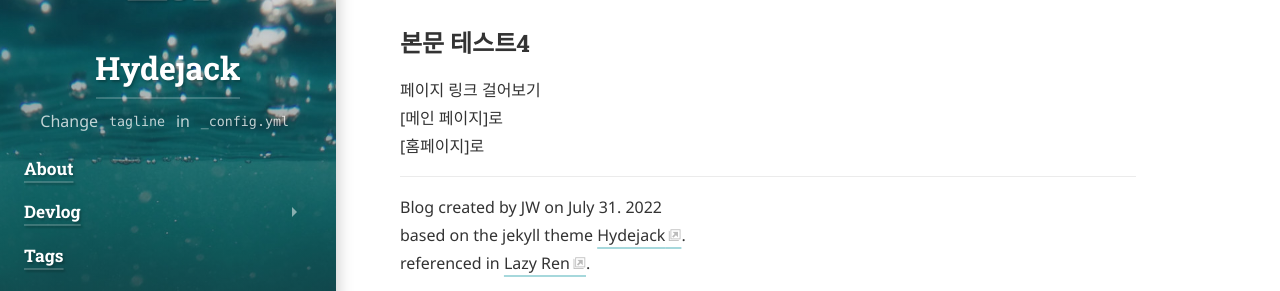
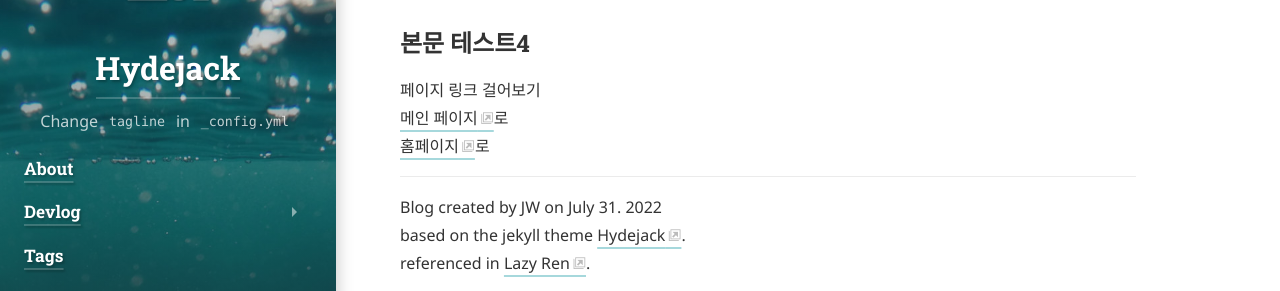
Before and after one commit to jwpark0625/jwpark0625.github.io, a Jekyll site: the page built from about.md, in a window 1280 px wide and 900 px high, scrolled down 1219 px. Shown: the part 153-444 px from the top of the window. Built offline with Jekyll 4.4.1, drawn with Linux system fonts in a browser that asks for light colours; cached includes are drawn as plain includes; nearby versions of some CDN libraries; some web fonts are replaced; library files that are not in the unit come from our copies; part of the change alters nothing that is shown.

Commit message:
updated by JW

```diff
--- a/about.md
+++ b/about.md
@@ -57,8 +57,8 @@ referenced in [Lazy Ren].
 [Winitech]: https://www.winitech.com/
 [Kyungbook National University]: https://www.knu.ac.kr/
 [Gamer]: https://steamcommunity.com/id/ropin5763
-[resume]: /resume/
+[resume]: /resume
 [Hydejack]: https://hydejack.com
 [Lazy Ren]: https://lazyren.github.io/
-[Main Page]: https://jwpark0625.github.io/
-[Home Page]: https://www.google.com/
+[메인 페이지]: https://jwpark0625.github.io/
+[홈페이지]: https://www.google.com/
```
